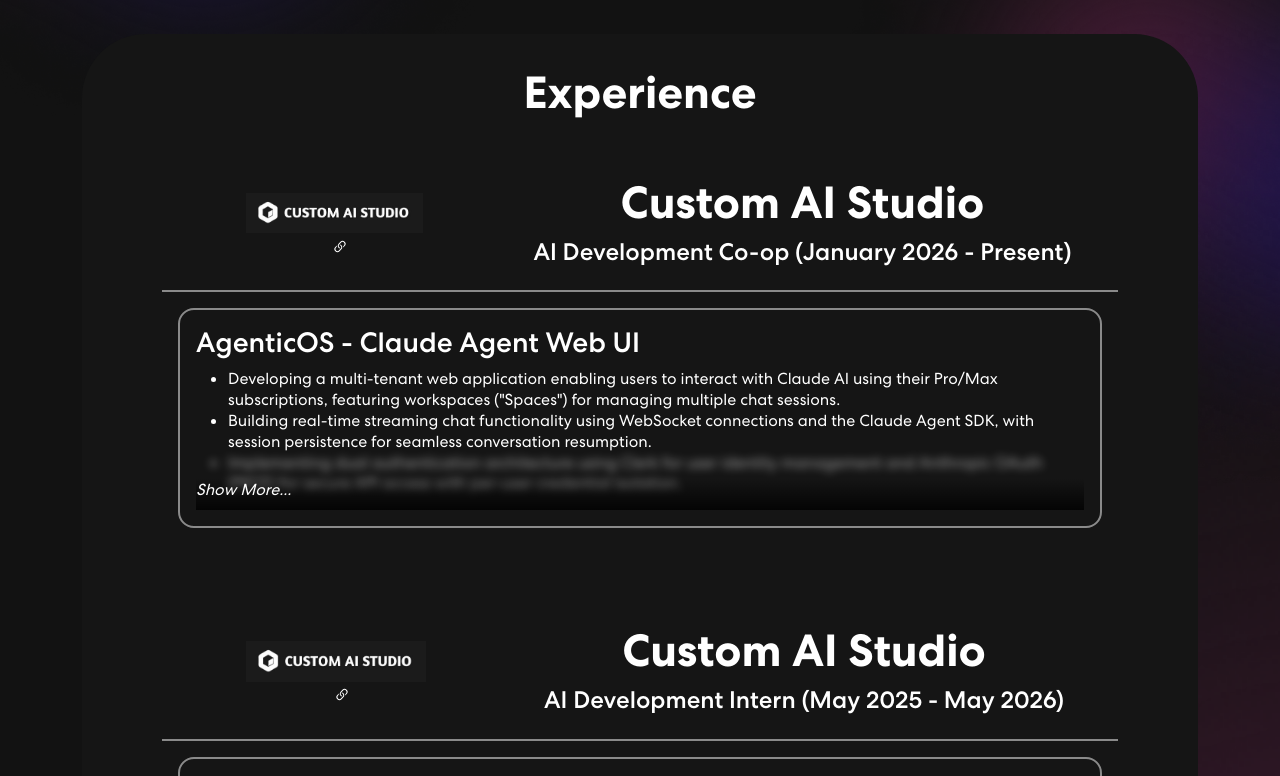
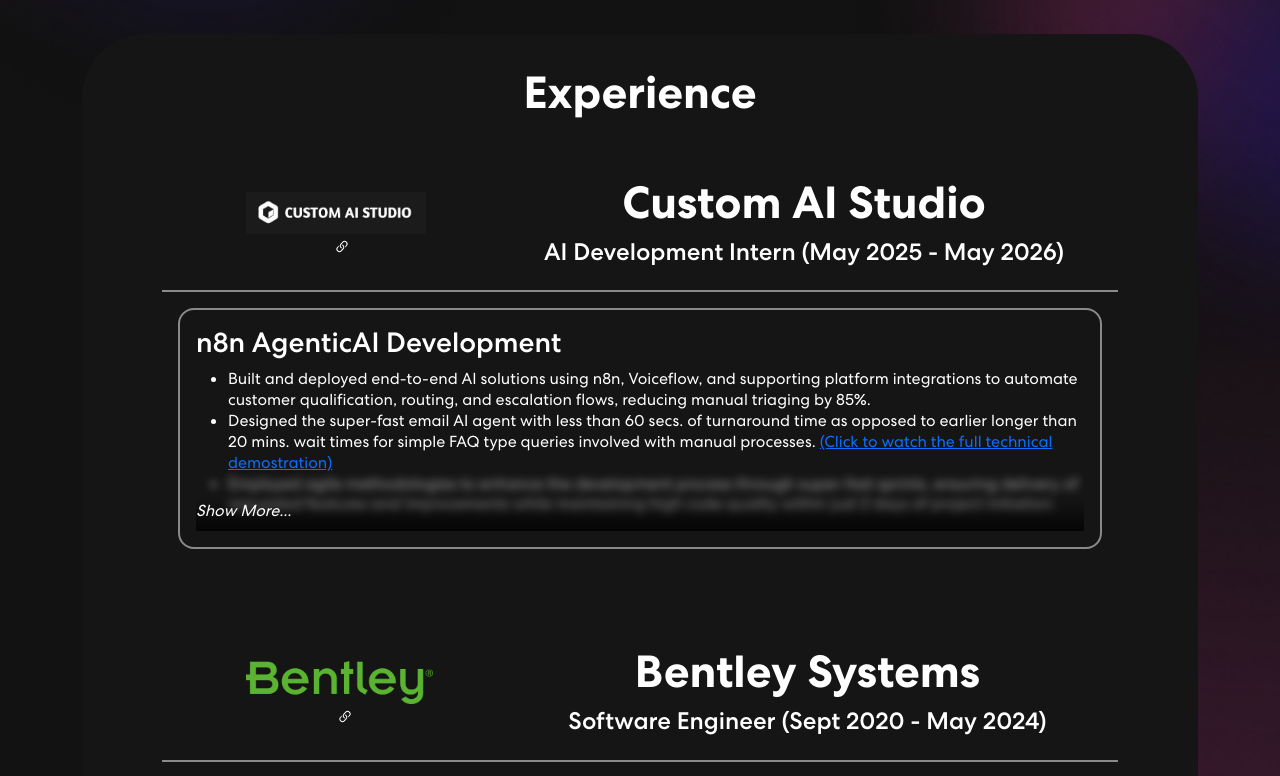
Before and after one commit to pratiknesarkar99/portfolio, a React (Create React App) app: page / in a window 1280 px wide. Shown: the part 1720-2496 px from the top of the page. Built offline with nearby package versions, Linux system fonts and the light colour scheme.

Commit message:
MISC Refactoring - Corrections in Experience

```diff
--- a/src/components/BentleyInternExperienceDetails.js
+++ b/src/components/BentleyInternExperienceDetails.js
@@ -1,6 +1,6 @@
 import { Link45deg } from 'react-bootstrap-icons';
 import bentleyLogo from '../assets/img/bentley-logo.png';
-import { ExperienceProjectDetails } from './ExperiencePojectDetails';
+import { ExperienceProjectDetails } from './ExperienceProjectDetails';
 
 export const BentleyInternExperienceDetails = () => {
   const companyProjects = [
--- a/src/components/BentleySweExperienceDetails.js
+++ b/src/components/BentleySweExperienceDetails.js
@@ -1,6 +1,6 @@
 import { Link45deg } from 'react-bootstrap-icons';
 import bentleyLogo from '../assets/img/bentley-logo.png';
-import { ExperienceProjectDetails } from './ExperiencePojectDetails';
+import { ExperienceProjectDetails } from './ExperienceProjectDetails';
 
 export const BentleySweExperienceDetails = () => {
   const companyProjects = [
--- a/src/components/CustomAICoopExperienceDetails.js
+++ /dev/null
@@ -1,45 +0,0 @@
-import { Link, Link45deg } from 'react-bootstrap-icons';
-import caisLogo from '../assets/img/cais-logo.jpg';
-import { ExperienceProjectDetails } from './ExperiencePojectDetails';
-
-export const CustomAICoopExperienceDetails = () => {
-  const companyProjects = [
-    {
-      projName: 'AgenticOS - Claude Agent Web UI',
-      projDesc: [
-        `Developing a multi-tenant web application enabling users to interact with Claude AI using their Pro/Max subscriptions, featuring workspaces ("Spaces") for managing multiple chat sessions.`,
-        `Building real-time streaming chat functionality using WebSocket connections and the Claude Agent SDK, with session persistence for seamless conversation resumption.`,
-        `Implementing dual authentication architecture using Clerk for user identity management and Anthropic OAuth (PKCE) for secure API access with per-user credential isolation.`,
-        `Designing React 18 frontend with TypeScript and Vite, integrating Convex for real-time serverless database operations and building a file browser/editor for project management.`,
-      ]
-    },
-  ];
-
-  return (
-    <div className="experienceDetails">
-      <div className="experienceDetailsHeader">
-        <div className="company-logo">
-          <a href="https://customaistudio.io/" target="_blank">
-            <img src={caisLogo} className='company-logo-icon' alt="React" />
-            <Link45deg color='#fff'></Link45deg>
-          </a>
-        </div>
-        <div className="company-details">
-          <h2>Custom AI Studio</h2>
-          <h4>AI Development Co-op (January 2026 - Present)</h4>
-        </div>
-      </div>
-      {
-        companyProjects.map(project => {
-          return (
-            <ExperienceProjectDetails
-              projectName={project.projName}
-              projectDesc={project.projDesc}
-              isCollapsible={true} // Pass a prop to enable collapsible functionality
-            />
-          );
-        })
-      }
-    </div >
-  );
-};
--- a/src/components/CustomAIInternExperienceDetails.js
+++ b/src/components/CustomAIInternExperienceDetails.js
@@ -1,6 +1,6 @@
 import { Link, Link45deg } from 'react-bootstrap-icons';
 import caisLogo from '../assets/img/cais-logo.jpg';
-import { ExperienceProjectDetails } from './ExperiencePojectDetails';
+import { ExperienceProjectDetails } from './ExperienceProjectDetails';
 
 export const CustomAIInternExperienceDetails = () => {
   const companyProjects = [
--- a/src/components/Experience.js
+++ b/src/components/Experience.js
@@ -4,7 +4,6 @@
 import Carousel from 'react-multi-carousel';
 import 'react-multi-carousel/lib/styles.css';
 import { CustomAIInternExperienceDetails } from './CustomAIInternExperienceDetails';
-import { CustomAICoopExperienceDetails } from './CustomAICoopExperienceDetails';
 
 export const Experience = () => {
   const responsive = {
@@ -33,7 +32,6 @@
           <div className="col-12">
             <div className="experience-bx wow zoomIn">
               <h2 className="header">Experience</h2>
-              <CustomAICoopExperienceDetails />
               <CustomAIInternExperienceDetails />
               <BentleySweExperienceDetails />
               <BentleyInternExperienceDetails />
```
Also changed, not shown: src/components/ExperienceProjectDetails.js (renamed from src/components/ExperiencePojectDetails.js).
